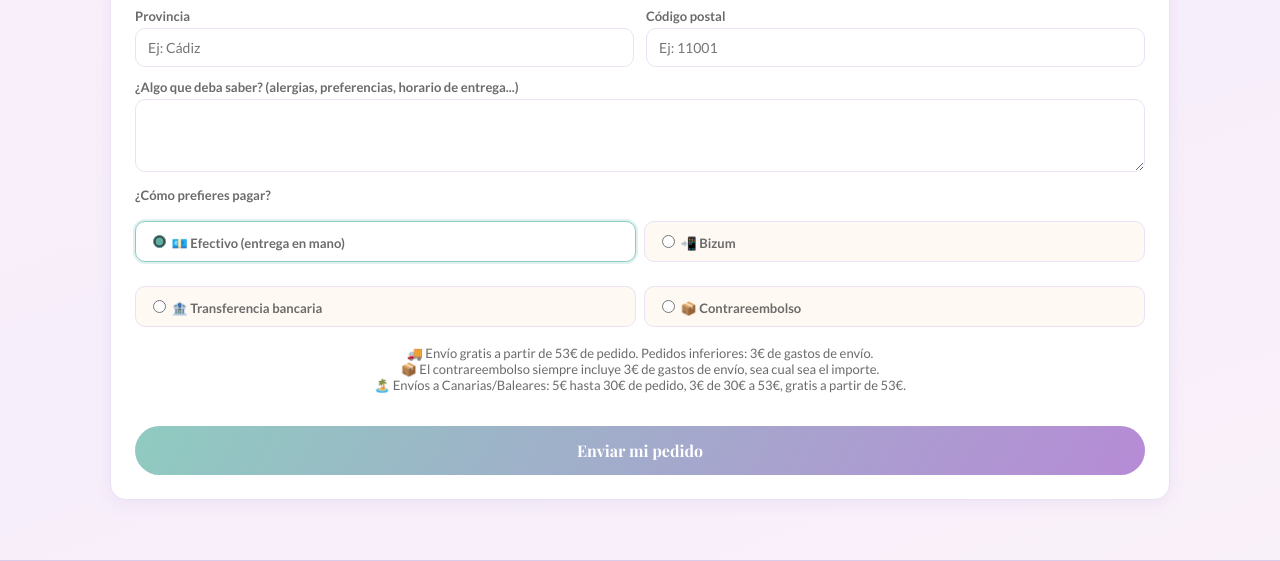
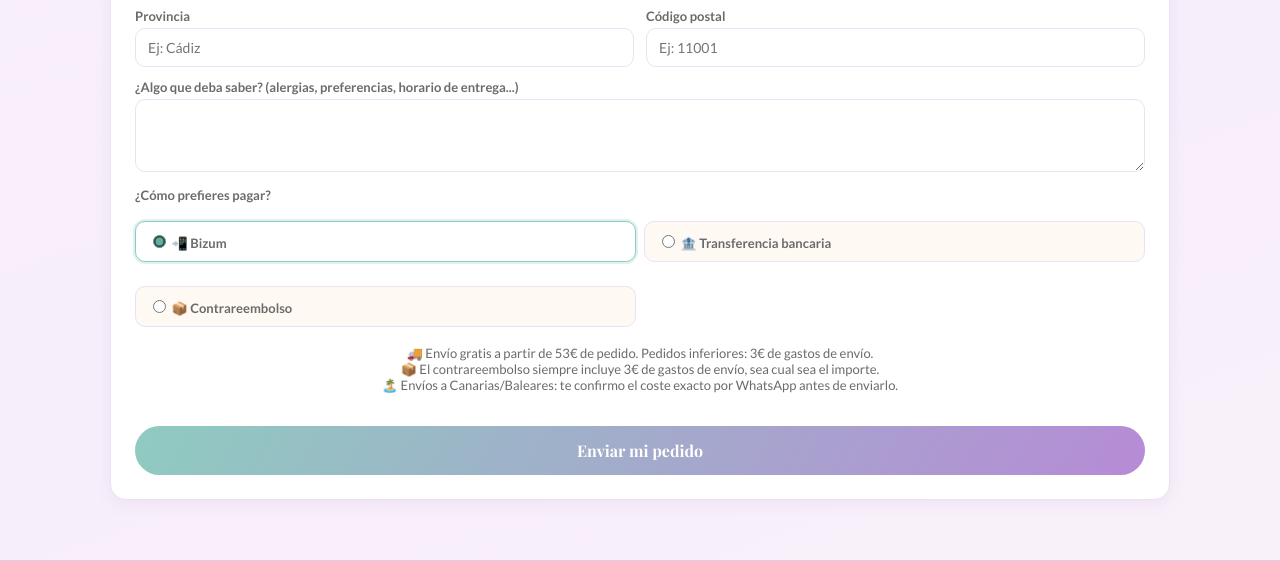
Before and after one commit to milafragaherrera2013-jpg/milafraga-app, a Flask app: page / in a window 1280 px wide. Shown: the part 3556-4117 px from the top of the page. Run offline with Flask 3, Linux system fonts and the light colour scheme; some web fonts are replaced.

Commit message:
Update formulario.html

```diff
--- a/templates/formulario.html
+++ b/templates/formulario.html
@@ -305,11 +305,7 @@
       <label>¿Cómo prefieres pagar?</label>
       <div class="metodos-pago">
         <label class="metodo-opcion">
-          <input type="radio" name="metodo_pago" value="Efectivo (entrega en mano)" checked onchange="actualizarResumen()">
-          <span>💶 Efectivo (entrega en mano)</span>
-        </label>
-        <label class="metodo-opcion">
-          <input type="radio" name="metodo_pago" value="Bizum" onchange="actualizarResumen()">
+          <input type="radio" name="metodo_pago" value="Bizum" checked onchange="actualizarResumen()">
           <span>📲 Bizum</span>
         </label>
         <label class="metodo-opcion">
@@ -325,7 +321,7 @@
       <p style="font-size:13px; color:var(--texto-suave); margin-top:14px; text-align:center;">
         🚚 Envío gratis a partir de 53€ de pedido. Pedidos inferiores: 3€ de gastos de envío.<br>
         📦 El contrareembolso siempre incluye 3€ de gastos de envío, sea cual sea el importe.<br>
-        🏝️ Envíos a Canarias/Baleares: 5€ hasta 30€ de pedido, 3€ de 30€ a 53€, gratis a partir de 53€.
+        🏝️ Envíos a Canarias/Baleares: te confirmo el coste exacto por WhatsApp antes de enviarlo.
       </p>
 
       <button type="submit" class="btn-enviar">Enviar mi pedido</button>
@@ -533,22 +529,22 @@ function actualizarResumen() {
   const metodoSeleccionado = document.querySelector('input[name="metodo_pago"]:checked');
   const esContrareembolso = metodoSeleccionado && metodoSeleccionado.value === 'Contrareembolso';
 
-  let envio;
-  if (esIslas) {
-    if (subtotal < 30) envio = 5;
-    else if (subtotal < 53) envio = 3;
-    else envio = 0;
-  } else {
-    envio = subtotal >= 53 ? 0 : 3;
-  }
+  let envio = subtotal >= 53 ? 0 : 3;
   if (esContrareembolso) envio += 3;
 
   const total = subtotal + envio;
 
   document.getElementById('resumen-subtotal').textContent = formatoEuros(subtotal);
-  document.getElementById('resumen-envio').textContent = envio === 0 ? 'Gratis' : formatoEuros(envio);
-  document.getElementById('resumen-total').textContent = formatoEuros(total);
-  document.getElementById('resumen-total-mini').textContent = formatoEuros(total);
+
+  if (esIslas) {
+    document.getElementById('resumen-envio').textContent = 'A confirmar 🏝️';
+    document.getElementById('resumen-total').textContent = formatoEuros(subtotal) + ' + envío';
+    document.getElementById('resumen-total-mini').textContent = formatoEuros(subtotal) + ' + envío';
+  } else {
+    document.getElementById('resumen-envio').textContent = envio === 0 ? 'Gratis' : formatoEuros(envio);
+    document.getElementById('resumen-total').textContent = formatoEuros(total);
+    document.getElementById('resumen-total-mini').textContent = formatoEuros(total);
+  }
 
   const flotante = document.getElementById('resumen-flotante');
   if (subtotal > 0) {
```
